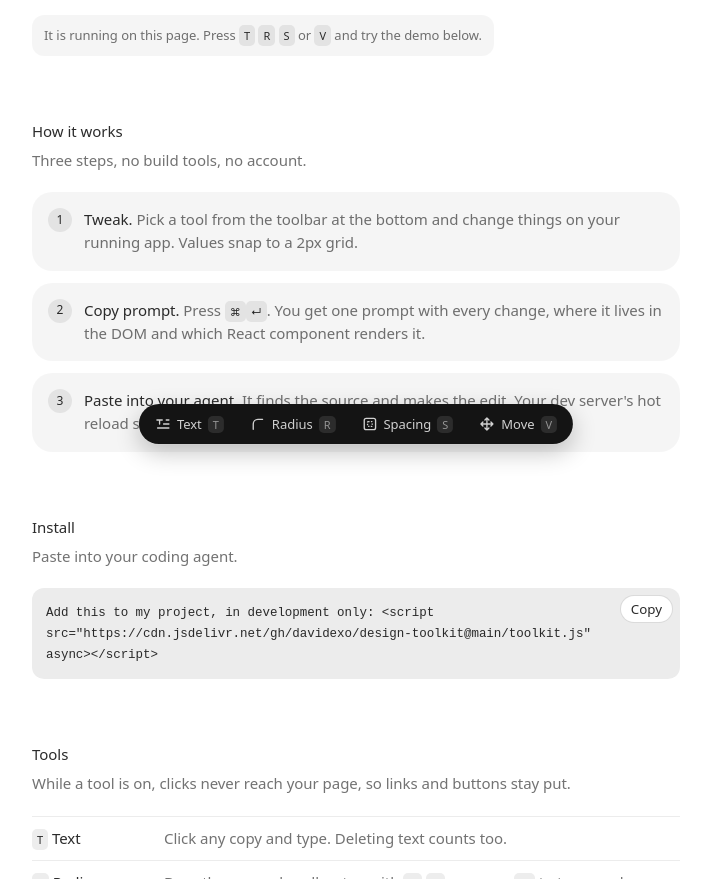
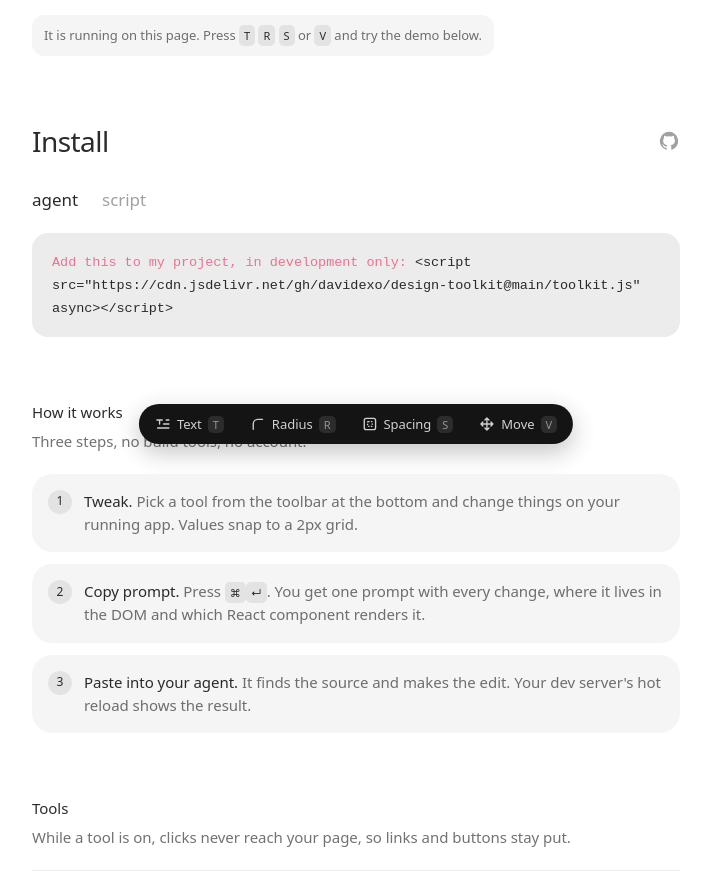
Before and after one commit to davidexo/design-toolkit, a plain HTML site: page index.html in a window 1280 px wide. Shown: the part 340-1219 px from the top of the page, without its empty margins (284-995 px from the left). Drawn offline with Linux system fonts and the light colour scheme; a web font is replaced by a local one.

Commit message:
Install like DialKit: one block with agent and script tabs, right under the intro
Co-Authored-By: Claude Opus 5.5 <noreply@anthropic.com>

```diff
--- a/index.html
+++ b/index.html
@@ -77,18 +77,24 @@
       }
       ol.steps p { margin: 0; color: var(--ink-2); }
       ol.steps strong { color: var(--ink); font-weight: 520; }
-      .code { position: relative; }
-      pre {
-        margin: 0; padding: 14px 72px 14px 14px; border-radius: 12px; background: var(--surface-2); white-space: pre-wrap; overflow-wrap: anywhere;
-        font: 400 12.5px/1.6 ui-monospace, "SF Mono", Menlo, monospace; color: var(--ink);
+      .install-head { display: flex; align-items: center; justify-content: space-between; margin-bottom: 24px; }
+      .install h2 { font-size: 28px; font-weight: 400; letter-spacing: -0.02em; margin: 0; }
+      .gh-icon { color: var(--ink-3); display: grid; transition: color 0.2s var(--ease); }
+      .gh-icon:hover { color: var(--ink); }
+      .gh-icon svg { width: 22px; height: 22px; }
+      .tabs { display: flex; gap: 24px; margin-bottom: 20px; }
+      .tabs button { all: unset; cursor: pointer; font-size: 17px; color: var(--ink-3); transition: color 0.2s var(--ease); }
+      .tabs button:hover { color: var(--ink-2); }
+      .tabs button[aria-selected="true"] { color: var(--ink); }
+      .tabs button:focus-visible, .block:focus-visible { outline: 2px solid var(--accent); outline-offset: 4px; border-radius: 4px; }
+      .block {
+        all: unset; box-sizing: border-box; position: relative; display: block; width: 100%; padding: 18px 20px; border-radius: 16px;
+        background: var(--surface-2); cursor: copy; font: 400 13.5px/1.6 ui-monospace, "SF Mono", Menlo, monospace; color: var(--ink);
+        white-space: pre-wrap; overflow-wrap: anywhere;
       }
-      .copy {
-        position: absolute; top: 8px; right: 8px; height: 26px; padding: 0 10px; border: 0; border-radius: 999px;
-        background: var(--bg); color: var(--ink); font: 460 12px/1 inherit; font-family: inherit; cursor: pointer;
-        box-shadow: 0 0 0 1px var(--line); transition: background-color 0.2s var(--ease);
-      }
-      .copy:hover { background: var(--surface-2); }
-      .copy:focus-visible, .gh:focus-visible { outline: 2px solid var(--accent); outline-offset: 2px; }
+      .block .k { color: #f0718f; }
+      .block .copied { position: absolute; top: 8px; right: 12px; font: 460 11px/1 "Camera Plain", ui-sans-serif, system-ui, sans-serif; color: var(--ink-3); }
+      .gh:focus-visible { outline: 2px solid var(--accent); outline-offset: 2px; }
       table { width: 100%; border-collapse: collapse; }
       td { padding: 10px 0; border-top: 1px solid var(--line); vertical-align: top; }
       td:first-child { width: 132px; white-space: nowrap; padding-right: 16px; }
@@ -129,6 +135,20 @@
       </p>
       <div class="try">It is running on this page. Press <kbd>T</kbd> <kbd>R</kbd> <kbd>S</kbd> or <kbd>V</kbd> and try the demo below.</div>
 
+      <section aria-labelledby="install" class="install">
+        <div class="install-head">
+          <h2 id="install">Install</h2>
+          <a class="gh-icon" href="https://github.com/davidexo/design-toolkit" aria-label="design-toolkit on GitHub">
+            <svg viewBox="0 0 24 24" fill="currentColor" aria-hidden="true"><path d="M12 2a10 10 0 0 0-3.16 19.49c.5.09.68-.22.68-.48v-1.7c-2.78.6-3.37-1.34-3.37-1.34-.45-1.16-1.11-1.47-1.11-1.47-.91-.62.07-.6.07-.6 1 .07 1.53 1.03 1.53 1.03.9 1.52 2.34 1.08 2.91.83.09-.65.35-1.08.63-1.33-2.22-.25-4.55-1.11-4.55-4.94 0-1.09.39-1.98 1.03-2.68-.1-.25-.45-1.27.1-2.64 0 0 .84-.27 2.75 1.02a9.56 9.56 0 0 1 5 0c1.91-1.29 2.75-1.02 2.75-1.02.55 1.37.2 2.39.1 2.64.64.7 1.03 1.59 1.03 2.68 0 3.84-2.34 4.68-4.57 4.93.36.31.68.92.68 1.85v2.74c0 .27.18.58.69.48A10 10 0 0 0 12 2Z"/></svg>
+          </a>
+        </div>
+        <div class="tabs" role="tablist" aria-label="Install method">
+          <button role="tab" type="button" data-tab="agent" aria-selected="true">agent</button>
+          <button role="tab" type="button" data-tab="script" aria-selected="false">script</button>
+        </div>
+        <button class="block" type="button" aria-label="Copy install code"><code id="install-code"></code><span class="copied" aria-live="polite"></span></button>
+      </section>
+
       <section aria-labelledby="how">
         <h2 id="how">How it works</h2>
         <p class="sub">Three steps, no build tools, no account.</p>
@@ -137,15 +157,6 @@
           <li><p><strong>Copy prompt.</strong> Press <kbd>⌘</kbd><kbd>↵</kbd>. You get one prompt with every change, where it lives in the DOM and which React component renders it.</p></li>
           <li><p><strong>Paste into your agent.</strong> It finds the source and makes the edit. Your dev server's hot reload shows the result.</p></li>
         </ol>
-      </section>
-
-      <section aria-labelledby="install">
-        <h2 id="install">Install</h2>
-        <p class="sub">Paste into your coding agent.</p>
-        <div class="code">
-          <pre><code id="install-prompt"></code></pre>
-          <button class="copy" type="button" data-copy="install-prompt">Copy</button>
-        </div>
       </section>
 
       <section aria-labelledby="tools">
@@ -187,21 +198,32 @@
 
     <script>
       const CDN = "https://cdn.jsdelivr.net/gh/davidexo/design-toolkit@main/toolkit.js";
-      const snippets = {
-        "install-prompt": `Add this to my project, in development only: <script src="${CDN}" async><\/script>`,
+      const esc = (t) => t.replace(/&/g, "&amp;").replace(/</g, "&lt;");
+      const tag = `<script src="${CDN}" async><\/script>`;
+      const installs = {
+        agent: { text: `Add this to my project, in development only: ${tag}`, html: `<span class="k">Add this to my project, in development only:</span> ${esc(tag)}` },
+        script: { text: tag, html: `<span class="k">&lt;script</span> src="${CDN}" async<span class="k">&gt;&lt;/script&gt;</span>` },
       };
-      for (const [id, text] of Object.entries(snippets)) document.getElementById(id).textContent = text;
-      document.querySelectorAll("[data-copy]").forEach((b) =>
-        b.addEventListener("click", async () => {
-          try {
-            await navigator.clipboard.writeText(snippets[b.dataset.copy]);
-            b.textContent = "Copied";
-          } catch {
-            b.textContent = "Select and copy";
-          }
-          setTimeout(() => (b.textContent = "Copy"), 1600);
-        }),
-      );
+      const code = document.getElementById("install-code");
+      const copied = document.querySelector(".block .copied");
+      let current = "agent";
+      const show = (name) => {
+        current = name;
+        code.innerHTML = installs[name].html;
+        copied.textContent = "";
+        document.querySelectorAll("[data-tab]").forEach((b) => b.setAttribute("aria-selected", String(b.dataset.tab === name)));
+      };
+      document.querySelectorAll("[data-tab]").forEach((b) => b.addEventListener("click", () => show(b.dataset.tab)));
+      document.querySelector(".block").addEventListener("click", async () => {
+        try {
+          await navigator.clipboard.writeText(installs[current].text);
+          copied.textContent = "Copied";
+        } catch {
+          copied.textContent = "Select and copy";
+        }
+        setTimeout(() => (copied.textContent = ""), 1600);
+      });
+      show("agent");
     </script>
     <script src="toolkit.js" async></script>
   </body>
```
